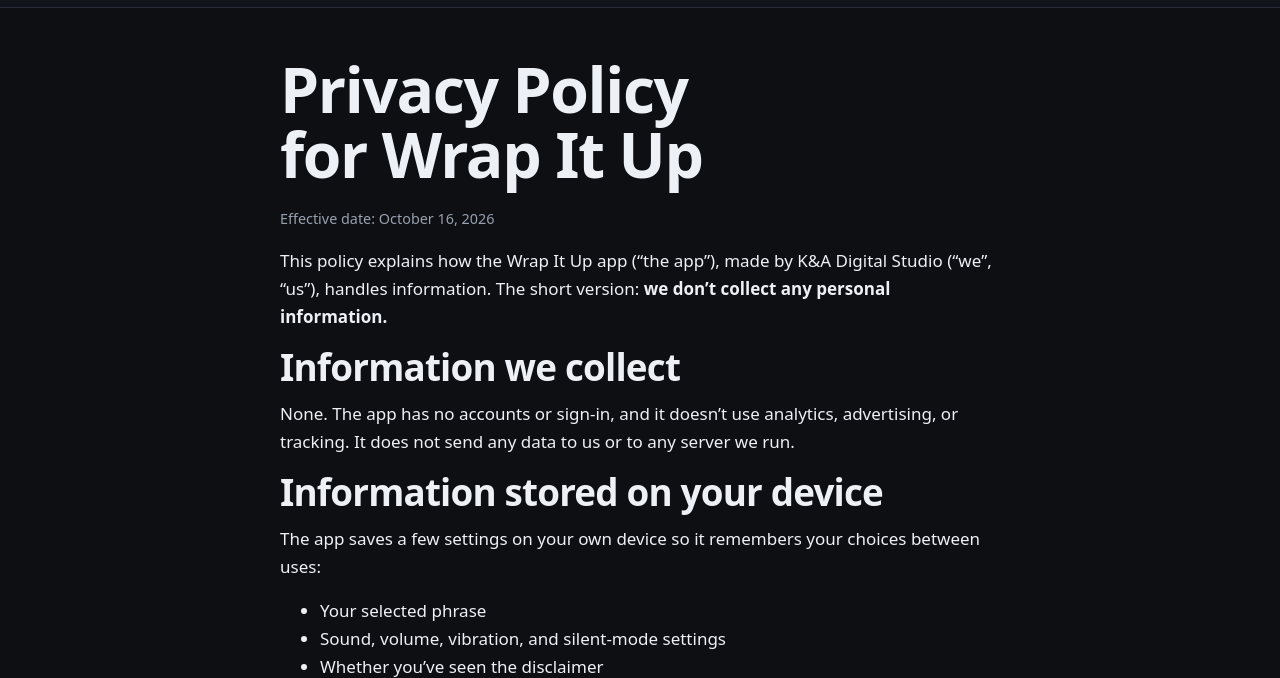
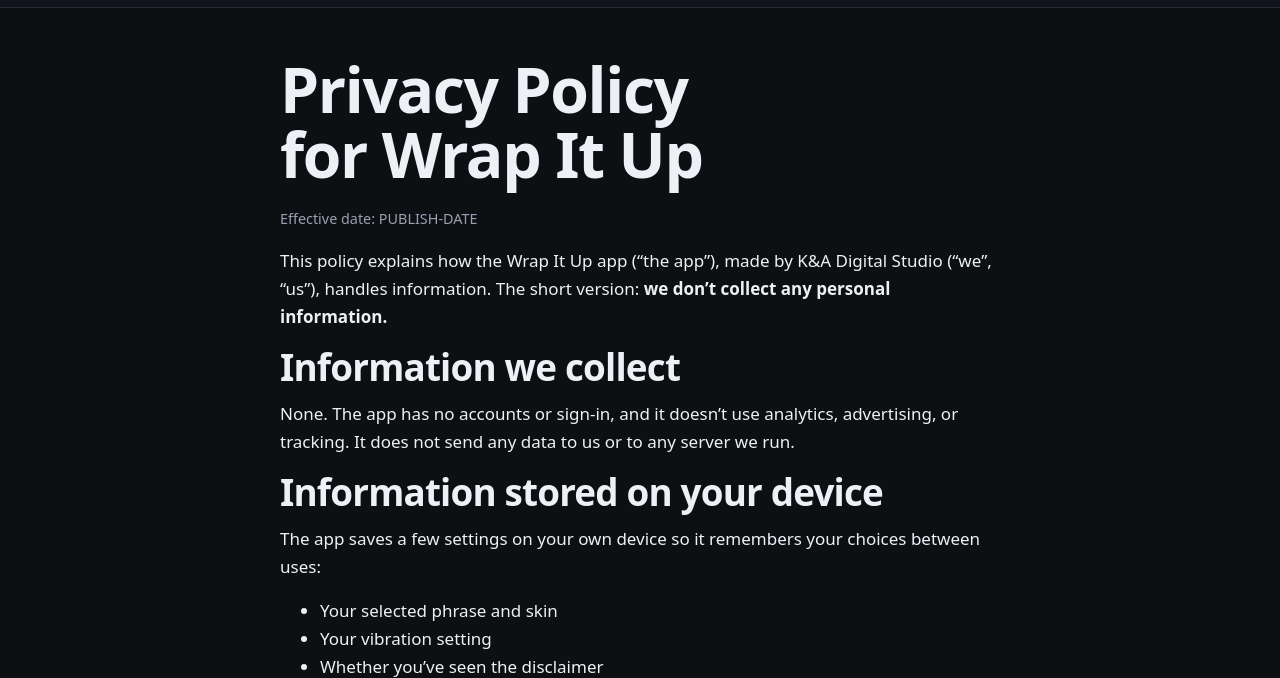
Before and after one commit to frenchie43972/knadigitalstudio-site, a plain HTML site: page wrap-it-up/privacy/index.html in a window 1280 px wide. Shown: the part 130-808 px from the top of the page. Drawn offline with Linux system fonts and the light colour scheme.

Commit message:
WIU privacy: correct the stored-settings list to match the app (no Share; HOLD: set the date at publish)
Co-Authored-By: Claude Opus 5.5 <noreply@anthropic.com>

```diff
--- a/wrap-it-up/privacy/index.html
+++ b/wrap-it-up/privacy/index.html
@@ -47,7 +47,7 @@
 
   <main id="main" class="wrap narrow" style="padding-top:48px">
     <h1>Privacy Policy for Wrap It Up</h1>
-    <p class="meta">Effective date: October 16, 2026</p>
+    <p class="meta">Effective date: PUBLISH-DATE</p>
 
     <p>This policy explains how the Wrap It Up app (“the app”), made by K&amp;A Digital Studio (“we”, “us”), handles information. The short version: <strong>we don’t collect any personal information.</strong></p>
 
@@ -57,10 +57,11 @@
     <h2>Information stored on your device</h2>
     <p>The app saves a few settings on your own device so it remembers your choices between uses:</p>
     <ul>
-      <li>Your selected phrase</li>
-      <li>Sound, volume, vibration, and silent-mode settings</li>
+      <li>Your selected phrase and skin</li>
+      <li>Your vibration setting</li>
       <li>Whether you’ve seen the disclaimer</li>
       <li>Which in-app purchases you own, so they work offline</li>
+      <li>How many times you’ve used the flash, and whether the app has already asked you for a rating, so it asks only once</li>
     </ul>
     <p>This information stays on your device. We can’t see it. Uninstalling the app or clearing its data deletes it.</p>
 
```
